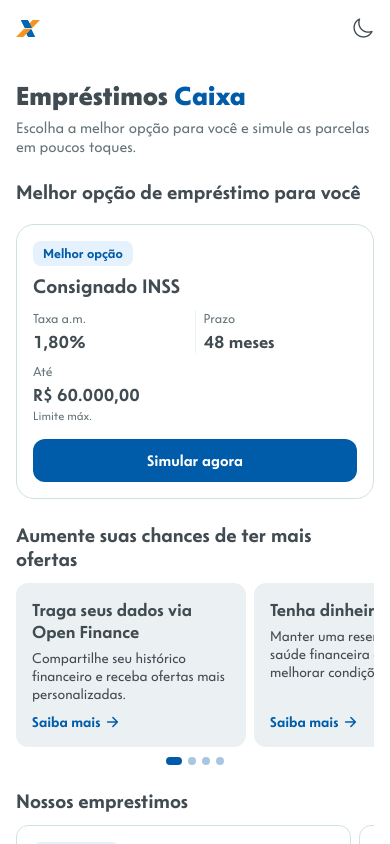
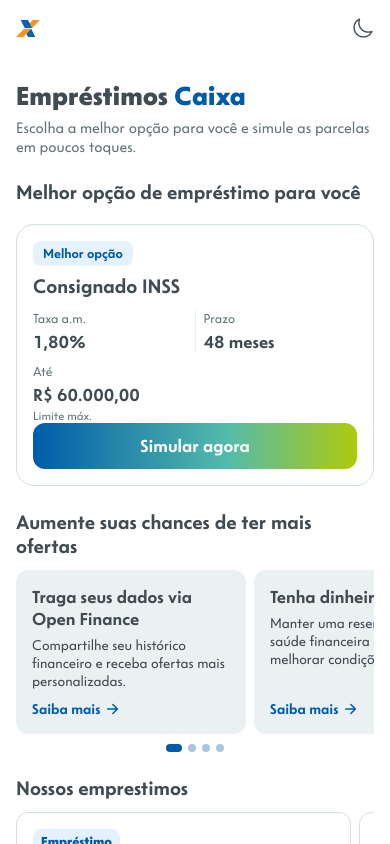
Before and after one commit to andremralves/hackathon-caixa-2025, a React Native app: screen /Home in a window 390 px wide. Built offline with nearby package versions, Linux system fonts and the light colour scheme.

Commit message:
Add gradient button

```diff
--- a/src/components/BestLoanCard.tsx
+++ b/src/components/BestLoanCard.tsx
@@ -1,8 +1,9 @@
 import React, { useCallback } from 'react';
-import { View, Pressable, StyleSheet } from 'react-native';
+import { View, StyleSheet } from 'react-native';
 import { Txt } from '#/components/Txt';
 import { useAppColorScheme } from '#/context/theme';
 import { Themes } from '#/constants/Colors';
+import GradientButton from '#/components/GradientButton';
 
 export type BestLoanProduct = {
   id: string;
@@ -41,9 +42,7 @@
       <View style={{ flexDirection: 'row', marginTop: 10 }}>
         <Info label="Até" value={formatBRL(product.maxAmount || 0)} theme={t} small="Limite máx." />
       </View>
-      <Pressable accessibilityRole="button" onPress={handlePress} style={[styles.cta, { backgroundColor: t.buttonPrimaryBg }]}>
-        <Txt style={[styles.ctaText, { color: t.buttonPrimaryText }]}>Simular agora</Txt>
-      </Pressable>
+      <GradientButton title="Simular agora" onPress={handlePress} gradient="lime" fullWidth height={46} />
     </View>
   );
 }
@@ -88,11 +87,5 @@
   infoLabel: { fontSize: 12 },
   infoValue: { fontSize: 16, fontWeight: '600', marginTop: 4 },
   infoSmall: { fontSize: 11, marginTop: 2 },
-  cta: {
-    marginTop: 16,
-    paddingVertical: 12,
-    borderRadius: 12,
-    alignItems: 'center',
-  },
-  ctaText: { fontWeight: '600' },
+  // cta styles removed (using GradientButton)
 });
--- /dev/null
+++ b/src/components/GradientButton.tsx
@@ -0,0 +1,110 @@
+import React from 'react';
+import { Pressable, StyleProp, ViewStyle, ActivityIndicator, StyleSheet, GestureResponderEvent } from 'react-native';
+import { LinearGradient } from 'expo-linear-gradient';
+import { gradients } from '#/constants/tokens';
+import { Txt } from './Txt';
+import { useAppColorScheme } from '#/context/theme';
+import { Themes } from '#/constants/Colors';
+
+type GradientKey = keyof typeof gradients;
+
+export interface GradientButtonProps {
+  title?: string;
+  children?: React.ReactNode; // alternative to title
+  onPress?: (e: GestureResponderEvent) => void;
+  gradient?: GradientKey; // which gradient token to use
+  disabled?: boolean;
+  loading?: boolean;
+  style?: StyleProp<ViewStyle>;
+  fullWidth?: boolean;
+  height?: number;
+  roundness?: number; // override default border radius
+}
+
+function stopsToLinearProps(key: GradientKey) {
+  const g = gradients[key];
+  if (!g) return { colors: ['#000', '#000'] as const, locations: [0, 1] as const };
+  const colors = g.values.map((tuple: readonly [number, string]) => tuple[1]);
+  const locations = g.values.map((tuple: readonly [number, string]) => tuple[0]);
+  return { colors: colors as [string, string, ...string[]], locations: locations as [number, number, ...number[]] };
+}
+
+export const GradientButton: React.FC<GradientButtonProps> = ({
+  title,
+  children,
+  onPress,
+  gradient = 'lime',
+  disabled,
+  loading,
+  style,
+  fullWidth,
+  height = 48,
+  roundness = 12,
+}) => {
+  const schemeRaw = useAppColorScheme();
+  const scheme: 'light' | 'dark' = schemeRaw === 'dark' ? 'dark' : 'light';
+  const t = Themes[scheme];
+  const { colors, locations } = stopsToLinearProps(gradient);
+
+  const content = (
+    <LinearGradient
+      colors={colors}
+      locations={locations}
+      start={{ x: 0, y: 0.5 }}
+      end={{ x: 1, y: 0.5 }}
+      style={[
+        styles.gradient,
+        { borderRadius: roundness, height },
+        fullWidth && { alignSelf: 'stretch', width: '100%' },
+        disabled && { opacity: 0.55 },
+      ]}
+    >
+      {loading ? (
+        <ActivityIndicator color={t.textOnPrimary} />
+      ) : (
+        children || (
+          <Txt style={[styles.title, { color: t.textOnPrimary }]} numberOfLines={1}>
+            {title}
+          </Txt>
+        )
+      )}
+    </LinearGradient>
+  );
+
+  return (
+    <Pressable
+      accessibilityRole="button"
+      disabled={disabled || loading}
+      onPress={onPress}
+      style={({ pressed }) => [
+        styles.pressable,
+        { borderRadius: roundness },
+        fullWidth && { alignSelf: 'stretch' },
+        style,
+        pressed && !disabled && !loading && { transform: [{ scale: 0.97 }] },
+      ]}
+    >
+      {content}
+    </Pressable>
+  );
+};
+
+const styles = StyleSheet.create({
+  pressable: {
+    alignSelf: 'flex-start',
+  },
+  gradient: {
+    paddingHorizontal: 20,
+    paddingVertical: 12,
+    flexDirection: 'row',
+    alignItems: 'center',
+    justifyContent: 'center',
+    minWidth: 140,
+  },
+  title: {
+    fontSize: 16,
+    fontWeight: '600',
+  },
+});
+
+export default GradientButton;
--- a/src/components/TipsCarousel.tsx
+++ b/src/components/TipsCarousel.tsx
@@ -61,7 +61,6 @@
             <Pressable
               onPress={() => onPressItem?.(item)}
               style={({ pressed }) => [styles.moreLink, pressed && { opacity: 0.6 }]}
-              accessibilityRole="button"
             >
               <Txt style={[styles.moreText, { color: t.primary }]}>Saiba mais</Txt>
               <Ionicons name="arrow-forward" size={16} color={t.primary} style={{ marginLeft: 4 }} />
--- a/src/constants/tokens.ts
+++ b/src/constants/tokens.ts
@@ -45,70 +45,19 @@
   bold: '800',
 } as const
 
-// TODO: usar gradientes da caixa
+// Gradientes do DSC da caixa
 export const gradients = {
-  primary: {
+  lime: {
     values: [
-      [0, '#054CFF'],
-      [0.4, '#1085FE'],
-      [0.6, '#1085FE'],
-      [1, '#59B9FF'],
+      [0, '#005CA9'],
+      [0.6, '#54BBAB'],
+      [1, '#AFCA0B'],
     ],
-    hover_value: '#1085FE',
-  },
-  sky: {
-    values: [
-      [0, '#0A7AFF'],
-      [1, '#59B9FF'],
-    ],
-    hover_value: '#0A7AFF',
-  },
-  midnight: {
-    values: [
-      [0, '#022C5E'],
-      [1, '#4079BC'],
-    ],
-    hover_value: '#022C5E',
-  },
-  sunrise: {
-    values: [
-      [0, '#4E90AE'],
-      [0.4, '#AEA3AB'],
-      [0.8, '#E6A98F'],
-      [1, '#F3A84C'],
-    ],
-    hover_value: '#AEA3AB',
-  },
-  sunset: {
-    values: [
-      [0, '#6772AF'],
-      [0.6, '#B88BB6'],
-      [1, '#FFA6AC'],
-    ],
-    hover_value: '#B88BB6',
   },
   summer: {
     values: [
-      [0, '#FF6A56'],
-      [0.3, '#FF9156'],
-      [1, '#FFDD87'],
+      [0, '#54BBAB'],
+      [1, '#F9B000'],
     ],
-    hover_value: '#FF9156',
-  },
-  nordic: {
-    values: [
-      [0, '#083367'],
-      [1, '#9EE8C1'],
-    ],
-    hover_value: '#3A7085',
-  },
-  bonfire: {
-    values: [
-      [0, '#203E4E'],
-      [0.4, '#755B62'],
-      [0.8, '#CD7765'],
-      [1, '#EF956E'],
-    ],
-    hover_value: '#755B62',
   },
 } as const
--- a/src/screens/SimulationScreen.tsx
+++ b/src/screens/SimulationScreen.tsx
@@ -49,7 +49,7 @@
   const background = useThemeColor({}, 'background');
   const text = useThemeColor({}, 'text');
   const textMuted = useThemeColor({}, 'textMuted');
-  const surface = useThemeColor({}, 'surface');
+  const foreground = useThemeColor({}, 'foreground');
   const border = useThemeColor({}, 'border');
   const buttonBg = useThemeColor({}, 'buttonPrimaryBg');
 
@@ -119,7 +119,7 @@
     });
   }, [result]);
 
-  const zebra = (i: number) => (i % 2 === 0 ? surface : 'transparent');
+  const zebra = (i: number) => (i % 2 === 0 ? foreground : 'transparent');
 
   return (
     <View style={{ flex: 1, backgroundColor: background }}>
@@ -130,7 +130,7 @@
           <Txt style={[styles.title, { color: text }]}>Simulação de Empréstimo</Txt>
           <TouchableOpacity
             onPress={() => setPickerOpen(true)}
-            style={[styles.chip, { borderColor: border, backgroundColor: surface }]}
+            style={[styles.chip, { borderColor: border, backgroundColor: foreground }]}
           >
             <Txt style={{ color: text, fontWeight: '700' }}>
               {selectedProduct ? selectedProduct.name : 'Selecionar produto'}
@@ -140,7 +140,7 @@
 
         {/* Dados do produto */}
         {selectedProduct && (
-          <View style={[styles.card, { backgroundColor: surface, borderColor: border }]}>
+          <View style={[styles.card, { backgroundColor: foreground, borderColor: border }]}>
             <Txt style={[styles.cardTitle, { color: text }]}>Dados do produto</Txt>
             <View style={styles.cardRow}>
               <Txt style={[styles.cardLabel, { color: textMuted }]}>Nome</Txt>
@@ -163,7 +163,7 @@
         <View style={{ marginTop: 12 }}>
           <Txt style={[styles.label, { color: text }]}>Valor (R$)</Txt>
           <TextInput
-            style={[styles.input, { backgroundColor: surface, borderColor: border, color: text }]}
+            style={[styles.input, { backgroundColor: foreground, borderColor: border, color: text }]}
             keyboardType={Platform.select({ ios: 'number-pad', android: 'numeric' })}
             value={amountMasked}
             onChangeText={onAmountChange}
@@ -173,7 +173,7 @@
 
           <Txt style={[styles.label, { color: text }]}>Prazo (meses)</Txt>
           <TouchableOpacity
-            style={[styles.input, { backgroundColor: surface, borderColor: border, justifyContent: 'center' }]}
+            style={[styles.input, { backgroundColor: foreground, borderColor: border, justifyContent: 'center' }]}
             onPress={() => setMonthPickerOpen(true)}
           >
             <Txt style={{ color: text, fontSize: 16 }}>
@@ -184,7 +184,7 @@
 
         {/* Resumo */}
         {result && (
-          <View style={[styles.card, { marginTop: 16, backgroundColor: surface, borderColor: border }]}>
+          <View style={[styles.card, { marginTop: 16, backgroundColor: foreground, borderColor: border }]}>
             <Txt style={[styles.cardTitle, { color: text }]}>Resumo</Txt>
 
             <View style={styles.summaryRow}>
@@ -230,7 +230,7 @@
               Memória de cálculo (Tabela Price)
             </Txt>
 
-            <View style={[styles.tableHeader, { backgroundColor: surface, borderColor: border }]}>
+            <View style={[styles.tableHeader, { backgroundColor: foreground, borderColor: border }]}>
               <Txt style={[styles.th, { color: text, flex: 0.6 }]}>Mês</Txt>
               {/* <Txt style={[styles.th, { color: text }]}>Parcela</Txt> */}
               <Txt style={[styles.th, { color: text }]}>Juros</Txt>
@@ -272,7 +272,7 @@
       {/* Product Picker Modal */}
       <Modal visible={pickerOpen} animationType="slide" transparent onRequestClose={() => setPickerOpen(false)}>
         <Pressable style={styles.modalBackdrop} onPress={() => setPickerOpen(false)} />
-        <View style={[styles.modalSheet, { backgroundColor: surface, borderColor: border }]}>
+        <View style={[styles.modalSheet, { backgroundColor: foreground, borderColor: border }]}>
           <Txt style={[styles.modalTitle, { color: text }]}>Selecionar produto</Txt>
           <FlatList
             data={products as LoanProduct[]}
@@ -309,7 +309,7 @@
         onRequestClose={() => setMonthPickerOpen(false)}
       >
         <Pressable style={styles.modalBackdrop} onPress={() => setMonthPickerOpen(false)} />
-        <View style={[styles.modalSheet, { backgroundColor: surface, borderColor: border }]}>
+        <View style={[styles.modalSheet, { backgroundColor: foreground, borderColor: border }]}>
           <Txt style={[styles.modalTitle, { color: text }]}>Selecionar prazo</Txt>
           <FlatList
             data={Array.from({ length: selectedProduct?.maxTermMonths ?? 60 }, (_, i) => i + 1)}
```
